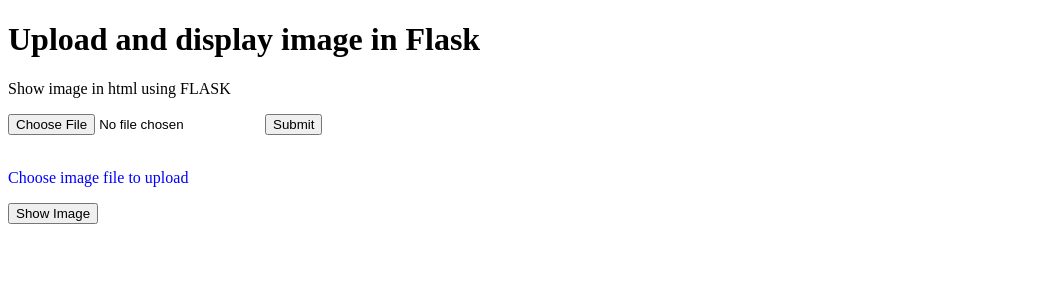
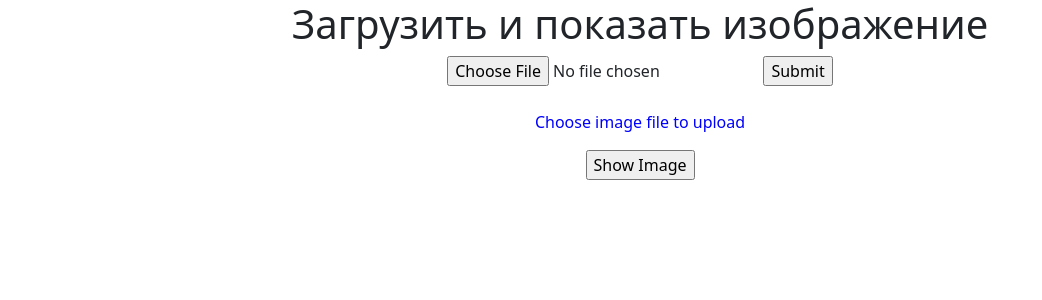
Before and after one commit to Waldemarsch/for_neural, a Flask app: page / in a window 1280 px wide. Shown: the top 300 px of the page, without its empty margins (0-1042 px from the left). Run offline with Flask 3, Linux system fonts and the light colour scheme.

Commit message:
Updated styles

```diff
--- a/web/templates/index_upload_and_display_image.html
+++ b/web/templates/index_upload_and_display_image.html
@@ -2,12 +2,12 @@
 <html lang="en">
 	<head>
 		<meta charset="UTF-8">
+		<link href="https://cdn.jsdelivr.net/npm/bootstrap@5.0.2/dist/css/bootstrap.min.css" rel="stylesheet" integrity="sha384-EVSTQN3/azprG1Anm3QDgpJLIm9Nao0Yz1ztcQTwFspd3yD65VohhpuuCOmLASjC" crossorigin="anonymous">
 		<title>Главная</title>
 	</head>
 	<body>
-		<div id="upload">
-			<h1>Upload and display image in Flask</h1>
-		    <p>Show image in html using FLASK</p>
+		<div id="upload" align="center">
+			<h1>Загрузить и показать изображение</h1>
 
 		    <form method="POST" enctype="multipart/form-data" action="/">
 		        <input type="file" id="myFile" name="uploaded-file" accept=".jpg">
```
Also changed, not shown: web/templates/index_upload_and_display_image_page2.html (+5 -3 lines).
